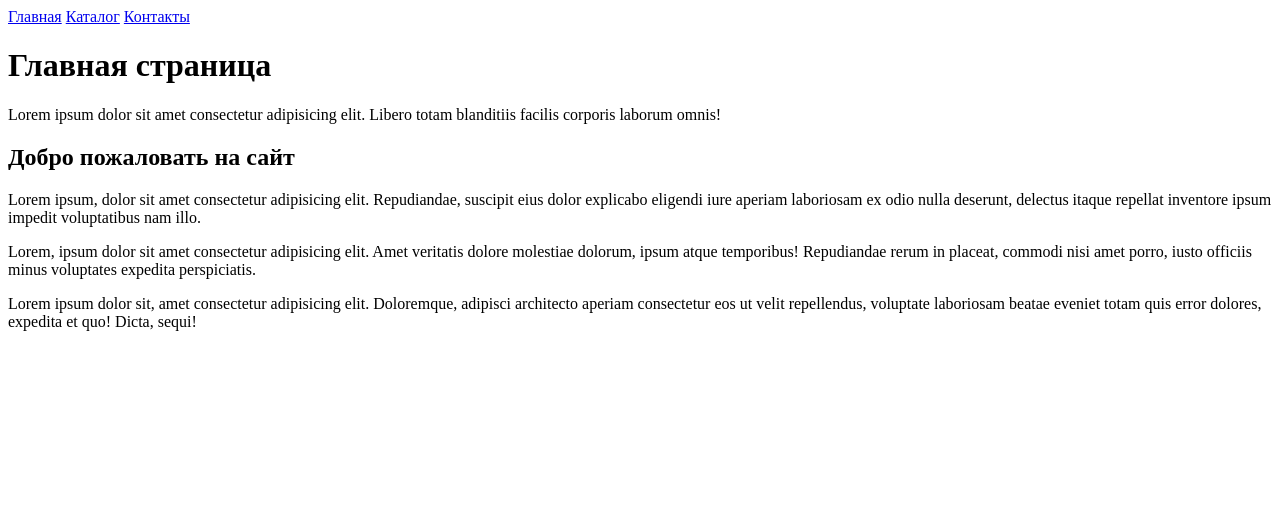
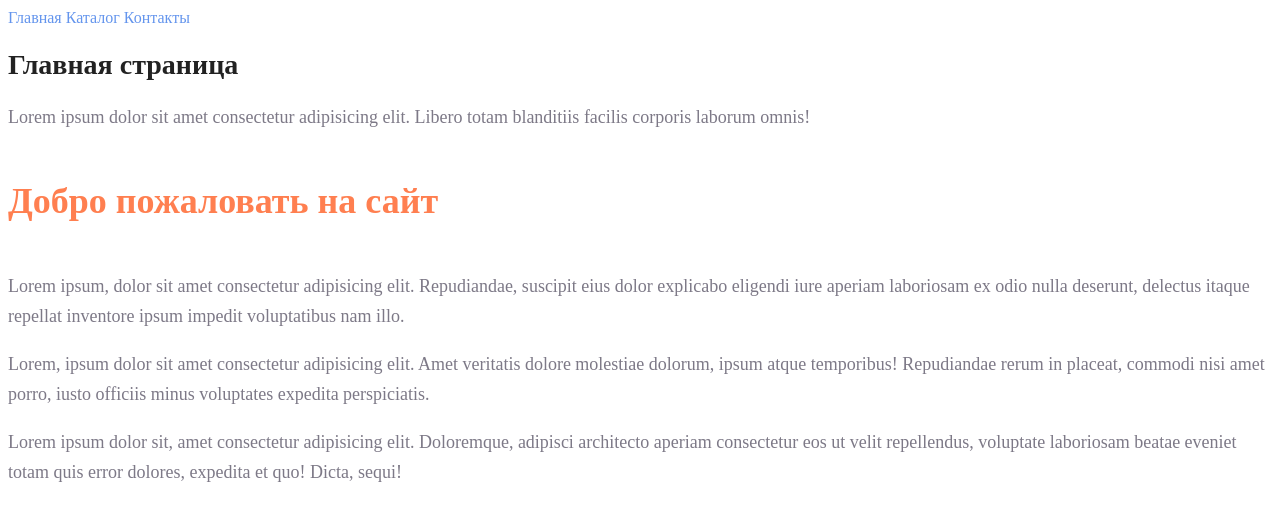
Before and after one commit to MaximSPB79/HomeWork_html_css_1, a plain HTML site: page index.html in a window 1280 px wide. Drawn offline with Linux system fonts and the light colour scheme.

Commit message:
homework for the second lesson

```diff
--- a/index.html
+++ b/index.html
@@ -5,16 +5,17 @@
     <meta http-equiv="X-UA-Compatible" content="IE=edge">
     <meta name="viewport" content="width=device-width, initial-scale=1.0">
     <title>Document</title>
+    <link rel="stylesheet" href="style.css">
 </head>
 <body>
-    <a href="index.html">Главная</a>
-    <a href="catalog/catalog.html">Каталог</a>
-    <a href="#">Контакты</a>
-    <h1>Главная страница</h1>
-    <p>Lorem ipsum dolor sit amet consectetur adipisicing elit. Libero totam blanditiis facilis corporis laborum omnis!</p>
-    <h2>Добро пожаловать на сайт</h2>
-    <p>Lorem ipsum, dolor sit amet consectetur adipisicing elit. Repudiandae, suscipit eius dolor explicabo eligendi iure aperiam laboriosam ex odio nulla deserunt, delectus itaque repellat inventore ipsum impedit voluptatibus nam illo.</p>
-    <p>Lorem, ipsum dolor sit amet consectetur adipisicing elit. Amet veritatis dolore molestiae dolorum, ipsum atque temporibus! Repudiandae rerum in placeat, commodi nisi amet porro, iusto officiis minus voluptates expedita perspiciatis.</p>
-    <p>Lorem ipsum dolor sit, amet consectetur adipisicing elit. Doloremque, adipisci architecto aperiam consectetur eos ut velit repellendus, voluptate laboriosam beatae eveniet totam quis error dolores, expedita et quo! Dicta, sequi!</p>
+    <a class="link" href="index.html">Главная</a>
+    <a class="link" href="catalog/catalog.html">Каталог</a>
+    <a class="link" href="#">Контакты</a>
+    <h1 class="title">Главная страница</h1>
+    <p class="text">Lorem ipsum dolor sit amet consectetur adipisicing elit. Libero totam blanditiis facilis corporis laborum omnis!</p>
+    <h2 class="subject">Добро пожаловать на сайт</h2>
+    <p class="text">Lorem ipsum, dolor sit amet consectetur adipisicing elit. Repudiandae, suscipit eius dolor explicabo eligendi iure aperiam laboriosam ex odio nulla deserunt, delectus itaque repellat inventore ipsum impedit voluptatibus nam illo.</p>
+    <p class="text">Lorem, ipsum dolor sit amet consectetur adipisicing elit. Amet veritatis dolore molestiae dolorum, ipsum atque temporibus! Repudiandae rerum in placeat, commodi nisi amet porro, iusto officiis minus voluptates expedita perspiciatis.</p>
+    <p class="text">Lorem ipsum dolor sit, amet consectetur adipisicing elit. Doloremque, adipisci architecto aperiam consectetur eos ut velit repellendus, voluptate laboriosam beatae eveniet totam quis error dolores, expedita et quo! Dicta, sequi!</p>
 </body>
 </html>
--- /dev/null
+++ b/style.css
@@ -0,0 +1,32 @@
+a {
+    text-decoration: none;
+}
+
+.link {
+    color: cornflowerblue;
+    font-size: 16px;
+    line-height: 20px;
+}
+
+.title {
+    color: #222;
+    font-size: 28px;
+    line-height: 36px;
+    font-weight: bold;
+}
+
+.text {
+    font-style: normal;
+    font-weight: 300;
+    font-size: 18px;
+    line-height: 30px;
+    color: #7D7987;
+}
+
+.subject {
+    color: coral;
+    font-style: normal;
+    font-weight: 700;
+    font-size: 36px;
+    line-height: 80px;
+}
```
Also changed, not shown: catalog/catalog.html (+10 -8 lines).
